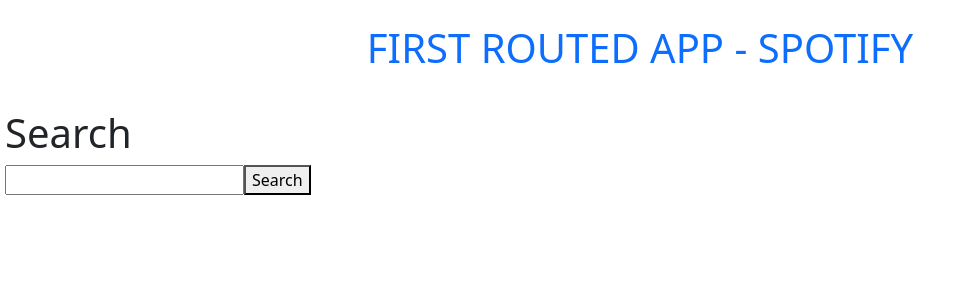
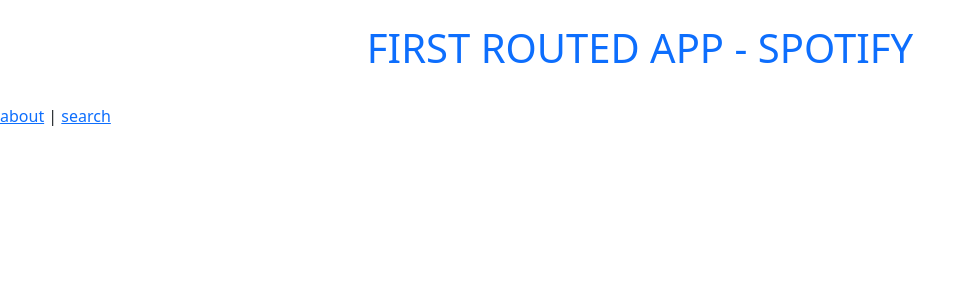
Before and after one commit to Riccardolotorto/compiti_estivi_ANGULAR, an Angular app in the folder first-routed-app/: page / in a window 1280 px wide. Shown: the top 300 px of the page, without its empty margins (0-975 px from the left). Built offline with nearby package versions, Linux system fonts and the light colour scheme.

Commit message:
search component

```diff
--- a/first-routed-app/src/app/app-routing.module.ts
+++ b/first-routed-app/src/app/app-routing.module.ts
@@ -1,7 +1,12 @@
 import { NgModule } from '@angular/core';
 import { RouterModule, Routes } from '@angular/router';
+import { AboutComponent } from './about/about.component';
+import { SearchComponent } from './search/search.component';
 
-const routes: Routes = [];
+const routes: Routes = [
+  {path: 'about', component: AboutComponent},
+  {path: 'search', component: SearchComponent}
+];
 
 @NgModule({
   imports: [RouterModule.forRoot(routes)],
--- a/first-routed-app/src/app/app.component.html
+++ b/first-routed-app/src/app/app.component.html
@@ -1,51 +1,9 @@
 <br>
 <h1 class="text-center text-primary">FIRST ROUTED APP - SPOTIFY</h1>
 <br>
-<div style="margin: 5px;">
-    <h1>Search</h1>
-
-    <p>
-    <input type="text" #newquery>
-    <button (click)="submit(newquery)">Search</button>
-    </p>
-
-    <div *ngIf="results">
-    <div *ngIf="!results.tracks || results.tracks.items.length ==0">
-        No tracks were found with the term '{{ query }}'
-    </div>
-
-    <div *ngIf="results.tracks &&  results.tracks.items.length > 0">
-        <h1>Results</h1>
-        <div class="row">
-        <div class="col-sm-6 col-md-4" *ngFor="let t of results.tracks.items">
-            <div class="thumbnail">
-
-            <div class="content">
-                <img src="{{ t.album.images[0].url }}" class="img-responsive">
-                <div class="caption">
-                <h3>
-                    <a [routerLink]="['/artists', t.artists[0].id]">
-                    {{ t.artists[0].name }}
-                    </a>
-                </h3>
-                <br>
-                <p>
-                    <a [routerLink]="['/tracks', t.id]">
-                    {{ t.name }}
-                    </a>
-                </p>
-                </div>
-                <div class="attribution">
-                <h4>
-                    <a [routerLink]="['/albums', t.album.id]">
-                    {{ t.album.name }}
-                    </a>
-                </h4>
-                </div>
-            </div>
-            </div>
-        </div>
-        </div>
-    </div>
-    </div>
-</div>
+<nav>
+    <a routerLink="/about" routerLinkActive="active">about</a> |
+    <a routerLink="/search" routerLinkActive="active">search</a>
+</nav>
+<!--qui è dove angular sostituirà i componenti richiamati dal routing-->
+<router-outlet></router-outlet>
--- a/first-routed-app/src/app/app.component.ts
+++ b/first-routed-app/src/app/app.component.ts
@@ -17,22 +17,5 @@
     this.obsTrack = spotify.searchTrack("Take 4");
     this.obsTrack.subscribe((data)=>console.log(data)); //visualizzo la ricerca sulla console
   }*/
-  query !: string;
-  title = 'first-routed-app';
-  obsTrack !: Observable<Object>;
-  results: any;
-  // faccio iniettare lo spotify service e faccio una ricerca
-  constructor(public spotify: SpotifyService) {
-
-  }
-  //il metodo submit serve per poter fare una ricerca di una canzone attraverso un input nella pagina html
-  submit(query:HTMLInputElement): void {
-      if (!query.value) {
-        return;
-      }
-      this.query = query.value;
-      this.obsTrack = this.spotify.searchTrack(this.query);  //l'obs richiama il metodo searchTrack dello spotify service
-      this.obsTrack.subscribe((data) => this.results = data);
-  }
 
 }
--- a/first-routed-app/src/app/search/search.component.html
+++ b/first-routed-app/src/app/search/search.component.html
@@ -1 +1,46 @@
-<p>search works!</p>
+<h1>Search</h1>
+
+<p>
+  <input type="text" #newquery>
+  <button (click)="submit(newquery)">Search</button>
+</p>
+
+<div *ngIf="results">
+  <div *ngIf="!results.tracks || results.tracks.items.length ==0">
+    No tracks were found with the term '{{ query }}'
+  </div>
+
+  <div *ngIf="results.tracks &&  results.tracks.items.length > 0">
+    <h1>Results</h1>
+    <div class="row">
+      <div class="col-sm-6 col-md-4" *ngFor="let t of results.tracks.items">
+        <div class="thumbnail">
+
+          <div class="content">
+            <img src="{{ t.album.images[0].url }}" class="img-responsive">
+            <div class="caption">
+              <h3>
+                <a [routerLink]="['/artists', t.artists[0].id]">
+                  {{ t.artists[0].name }}
+                </a>
+              </h3>
+              <br>
+              <p>
+                <a [routerLink]="['/tracks', t.id]">
+                  {{ t.name }}
+                </a>
+              </p>
+            </div>
+            <div class="attribution">
+              <h4>
+                <a [routerLink]="['/albums', t.album.id]">
+                  {{ t.album.name }}
+                </a>
+              </h4>
+            </div>
+          </div>
+        </div>
+      </div>
+    </div>
+  </div>
+</div>
--- a/first-routed-app/src/app/search/search.component.ts
+++ b/first-routed-app/src/app/search/search.component.ts
@@ -1,4 +1,6 @@
 import { Component } from '@angular/core';
+import { Observable } from 'rxjs';
+import { SpotifyService } from '../spotify.service';
 
 @Component({
   selector: 'app-search',
@@ -6,5 +8,29 @@
   styleUrls: ['./search.component.css']
 })
 export class SearchComponent {
+  query !: string;
+  title = 'first-routed-app';
+  obsTrack !: Observable<Object>;
+  results: any;
+  // faccio iniettare lo spotify service e faccio una ricerca
+  constructor(public spotify: SpotifyService) {
+
+  }
+
+  submit(query: HTMLInputElement): void {
+    if (!query.value) {
+      return;
+    }
+    this.query = query.value;
+    this.obsTrack = this.spotify.searchTrack(this.query);
+    this.obsTrack.subscribe((data) => { this.results = data; console.log(this.results) });
+  }
+
+  renderResults(res: any): void {
+    this.results = null;
+    if (res && res.tracks && res.tracks.items) {
+      this.results = res.tracks.items;
+    }
+  }
 
 }
--- a/first-routed-app/src/app/spotify.service.ts
+++ b/first-routed-app/src/app/spotify.service.ts
@@ -14,7 +14,7 @@
       const url = `https://api.spotify.com/v1/search?q=${query}&type=track`;
       const headers = new HttpHeaders({
         Authorization:
-          'Bearer BQBroseB4HO35nV6R-0PsvXeewwFHAX45tCDzZ2LPIenZpLIYLmlQPfIH6dgN2cXqFgsYTZxhIUe_BZr_W82GCZxdV-ATnZ6ri3MtgOkT7-Mcl14kBYOdMuyKxA0GbAvJmK_QExdGi8-bYSUJDaWawcIcwN4VmJ6RFSViVdVsYSub6uKVpcTS-wIR28-xVISuhT-9TBMyqVo-lPWEufiWQwbNdl_vT8ceBCKPgxlDNv23nCtgi63_uE_Oe6Mhh-Lj1vqVwJiwbUhvJoF_N1bek5l1qAl8up3eDgCgI6-vzZ1qkamV-mRZxdvdRdvT9tWR2HI2bKdFw'
+          'Bearer BQDhJAp6uUh9rIWs5WBZfCI7VUn0OtDdTvdtIOvqn5OCNAuL-RIZIP62flIodJdRX1TsS8zcGqFeOL3B5Ipx9a78_M2tuJR5wZN1oSkgwDdXYPhvoKZT4BoSyNgPiQHawbAGVd4bIfFQ5tBbxLlNXRFUptIsl8Br9FpaI2vLL6WMpuc8nP3rtb_hl_7mdP_gHOH0P6eUNBF69nvltr0bYhEvYY6tP7P56hFyzPE3Os-3TGfes_9hPpRpAha9Y5lcjJLGK8bCujlIbBIgZ4HAYd7Xst8t1qo4wN5ayemkDV5n16VD_NEELsuweky1G41DY7UF1bmv4Q'
       });
 
       let obsTracks = this.http.get(url, { headers });
```
